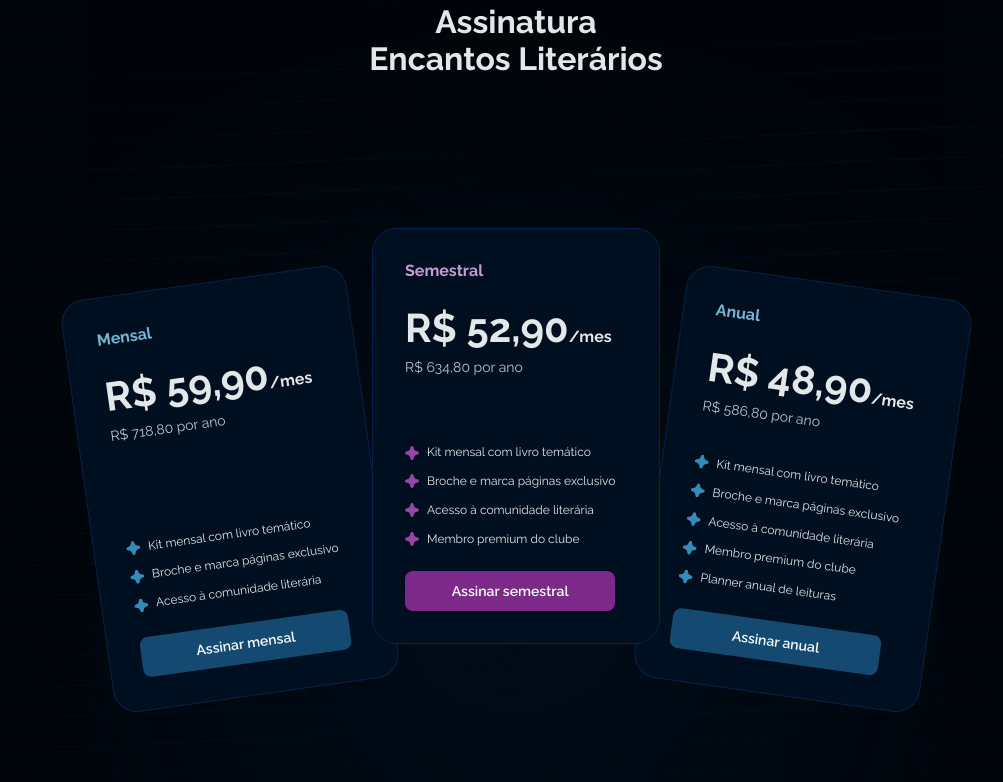
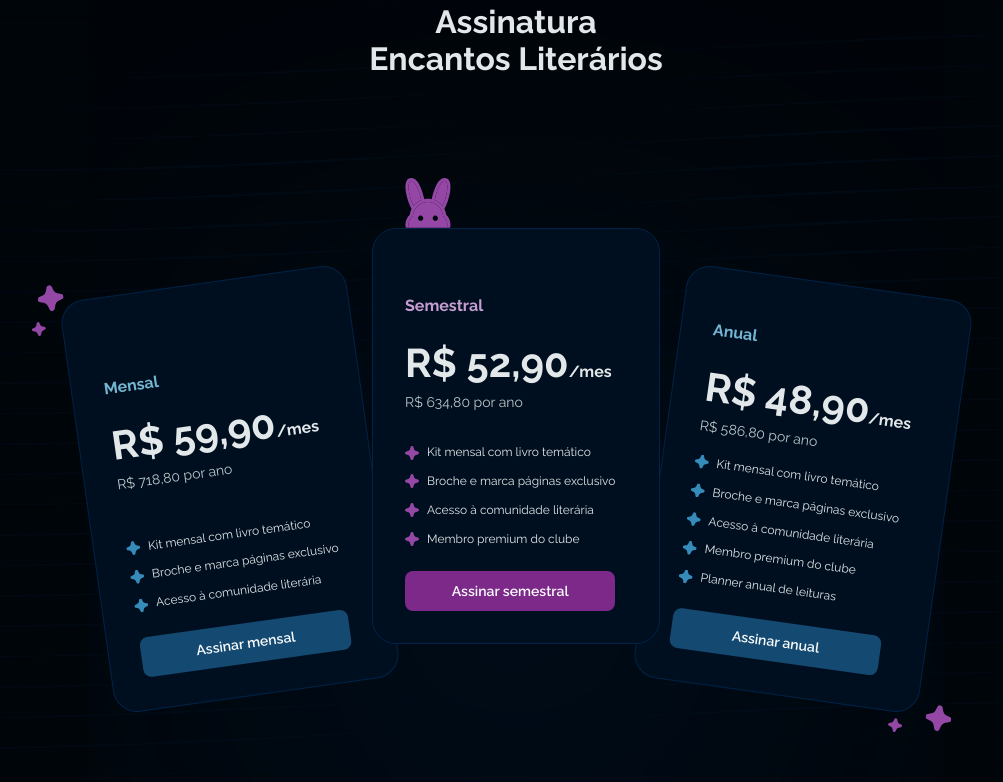
Before and after one commit to RafaDalmagro/projeto-pratico-lp-clube-assinatura, a plain HTML site: page index.html in a window 1280 px wide. Shown: the part 3019-3801 px from the top of the page, without its empty margins (124-1127 px from the left). Drawn offline with Linux system fonts and the light colour scheme.

Commit message:
Ajustes nas imagens de estrela e coelho dos cards.

```diff
--- a/index.html
+++ b/index.html
@@ -100,7 +100,7 @@
                 <div class="motion-cards">
                     <div class="card">
                         <div class="card-content">
-                            <div class="stars">
+                            <div class="stars  price-left">
                                 <img
                                     src="assets/icons/star-purple.svg"
                                     alt=""
@@ -195,7 +195,7 @@
 
                     <div class="card">
                         <div class="card-content">
-                            <div class="stars">
+                            <div class="stars price-right">
                                 <img
                                     src="assets/icons/star-purple.svg"
                                     alt=""
--- a/styles/price.css
+++ b/styles/price.css
@@ -118,7 +118,40 @@ section.price {
                         & img {
                             position: absolute;
                         }
-                        display: none;
+                    }
+
+                    & .buny img {
+                        top: -24%;
+                    }
+
+                    & .price-left {
+                        & img:nth-child(1) {
+                            top: -5%;
+                            left: -30%;
+                            width: 0.875rem;
+                            height: auto;
+                        }
+                        & img:nth-child(2) {
+                            top: -15%;
+                            left: -25%;
+                            width: 1.625rem;
+                            height: auto;
+                        }
+                    }
+
+                    & .price-right {
+                        & img:nth-child(1) {
+                            bottom: -15%;
+                            right: -15%;
+                            width: 0.875rem;
+                            height: auto;
+                        }
+                        & img:nth-child(2) {
+                            bottom: -13%;
+                            right: -38%;
+                            width: 1.625rem;
+                            height: auto;
+                        }
                     }
                 }
             }
@@ -130,12 +163,12 @@ section.price {
                 transform: rotate(-8deg);
                 z-index: -1;
 
-				& h3{
+                & h3 {
                     color: var(--blue-light);
                 }
             }
             & .card:nth-child(2) {
-				& h3{
+                & h3 {
                     color: var(--pink-light);
                 }
                 background-color: var(--shape-base);
@@ -147,7 +180,7 @@ section.price {
                 transform: rotate(8deg);
                 z-index: -1;
 
-				& h3{
+                & h3 {
                     color: var(--blue-light);
                 }
             }
```
Lines whose indentation alone changed are shown as unchanged.
